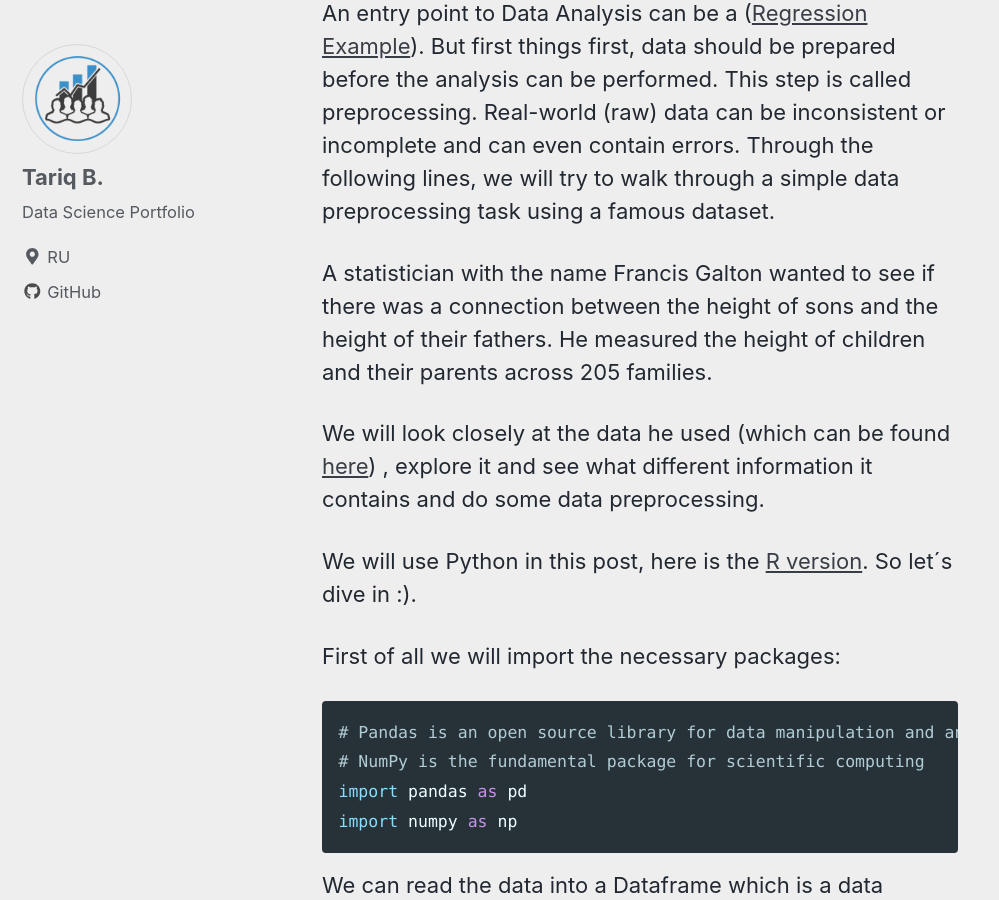
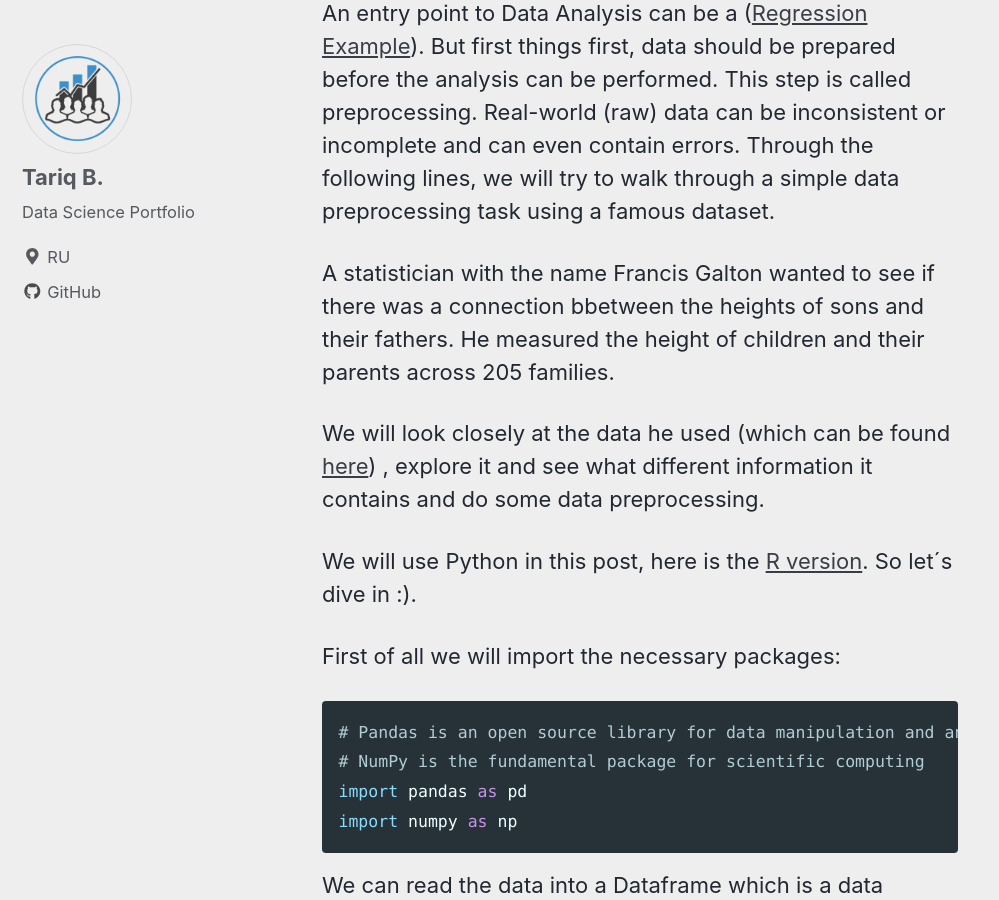
Before and after one commit to TariqGon/TariqGon.github.io, a Jekyll site: the page built from _posts/2018-03-10- A_First_Date_ with_Data.md, in a window 1280 px wide and 900 px high, scrolled down 586 px. Shown: the whole window, without its empty margins (0-999 px from the left). Built offline with Jekyll 4.4.1, drawn with Linux system fonts in a browser that asks for light colours; nearby versions of some CDN libraries.

Commit message:
new commit

```diff
--- a/_posts/2018-03-10- A_First_Date_ with_Data.md
+++ b/_posts/2018-03-10- A_First_Date_ with_Data.md
@@ -9,7 +9,7 @@
 
 An entry point to Data Analysis can be a ([Regression Example](/_pages/2018-03-11- A_Simple_Linear_Regression_Example.html)). But first things first, data should be prepared before the analysis can be performed. This step is called preprocessing. Real-world (raw) data can be inconsistent or incomplete and can even contain errors. Through the following lines, we will try to walk through a simple data preprocessing task using a famous dataset.
 
-A statistician with the name Francis Galton wanted to see if there was a connection between the height of sons and the height of their fathers. He measured the height of children and their parents across 205 families.
+A statistician with the name Francis Galton wanted to see if there was a connection bbetween the heights of sons and their fathers. He measured the height of children and their parents across 205 families.
 
 We will look closely at the data he used (which can be found  [here](https://dataverse.harvard.edu/dataset.xhtml?persistentId=doi:10.7910/DVN/T0HSJ1)) , explore it and see what different information it contains and do some data preprocessing.
 
```
Also changed, not shown: _posts/2018-03-11- R - A First Date with Data.md (+1 -1 lines).
